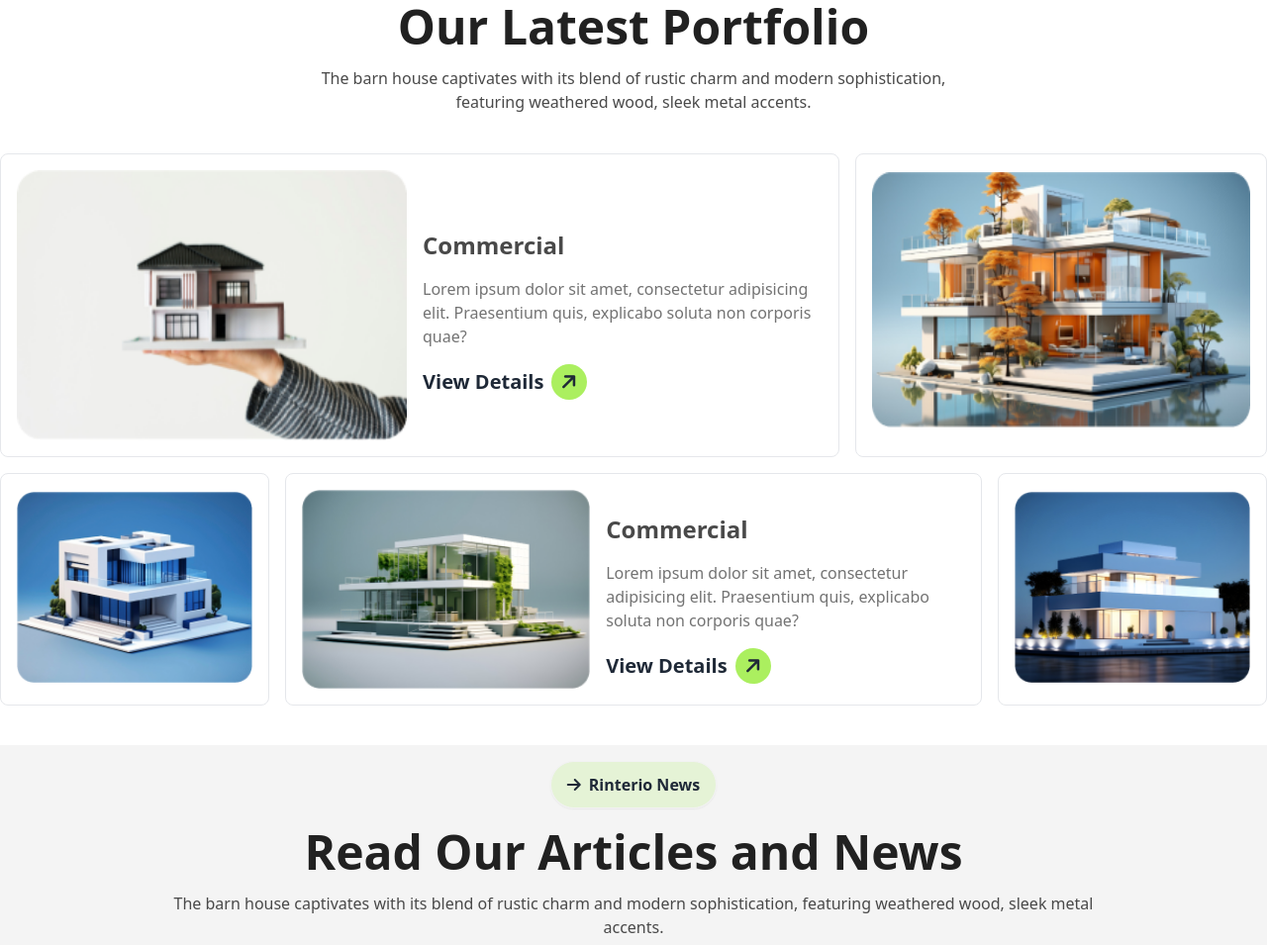
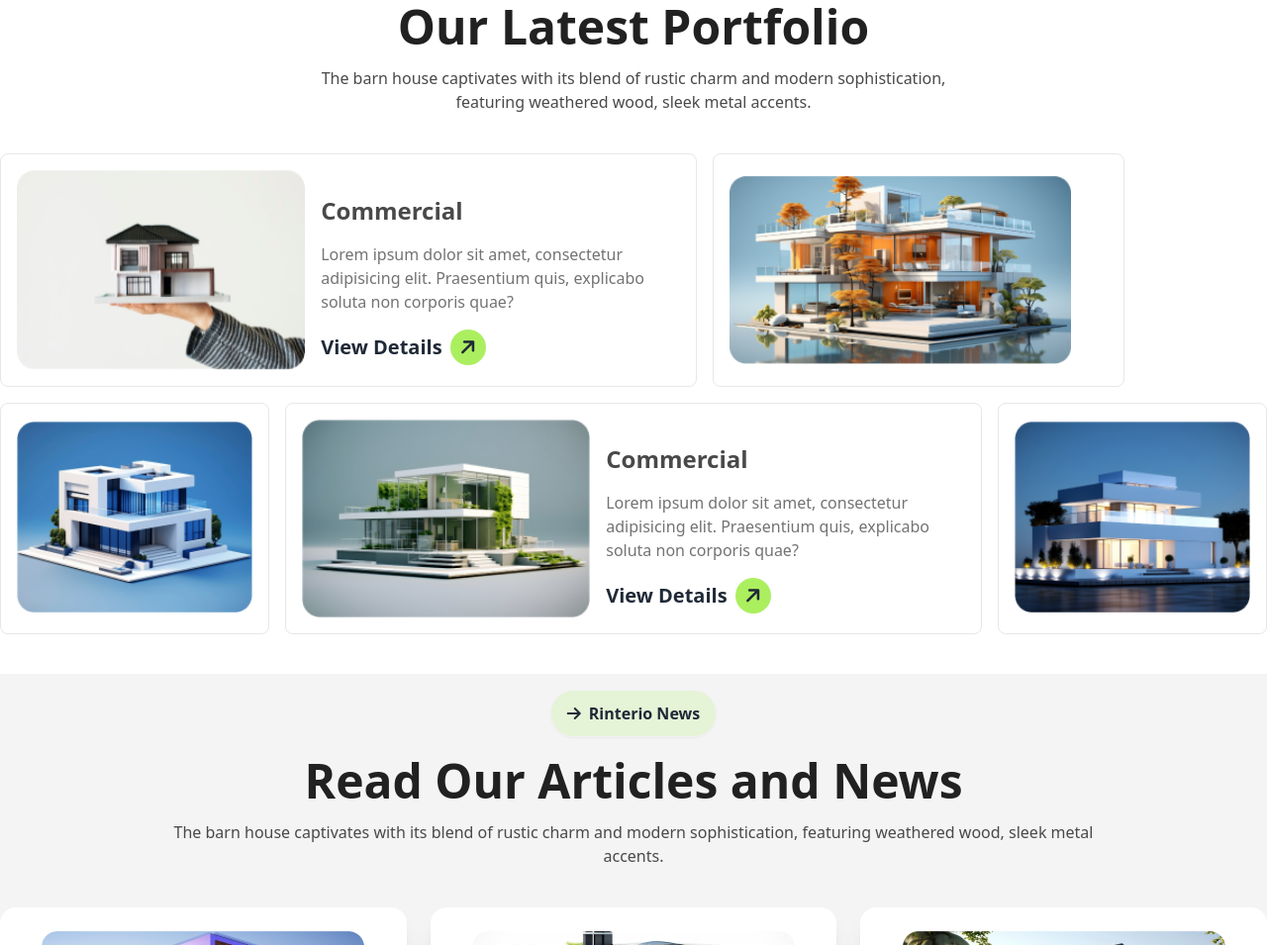
Before and after one commit to ahmed-tuhin/Assignment-3, a plain HTML site: page index.html in a window 1280 px wide. Shown: the part 2337-3292 px from the top of the page at 99% size. Drawn offline with nearby package versions, Linux system fonts and the light colour scheme.

Commit message:
added some changes in portfolio section

```diff
--- a/index.html
+++ b/index.html
@@ -226,21 +226,21 @@
           <div class="my-10">
             <div class="grid grid-cols-1 lg:grid-cols-9 gap-4 rounded-lg">
               <!-- row-1 item-1 -->
-               <div class="border rounded-lg lg:col-span-6 lg:flex justify-center items-center gap-6 lg:gap-4 space-y-5 p-4">
+              <div class="border rounded-lg lg:col-span-5 lg:flex justify-center items-center gap-6 lg:gap-4 space-y-5 p-4">
                 <div class="w-full">
                   <img class="w-full" src="./images/img1.png" alt="">
                 </div>
                 <div class="flex flex-col gap-4">
                   <h3 class="text-2xl text-[#494949] font-extrabold">Commercial</h3>
                   <p class="text-base text-[#737373] font-medium">Lorem ipsum dolor sit amet, consectetur adipisicing elit. Praesentium quis, explicabo soluta non corporis quae?</p>
-                  <button class=" flex justify-start items-center text-lg lg:text-xl text[#212121] font-medium lg:font-bold  gap-2">View Details  <h6 class=" bg-btn_bg rounded-full text-center"><i class="-rotate-45 w-9 p-2  fa-solid fa-arrow-right"></i></h6></button>
+                  <button class=" flex justify-start items-center text-lg lg:text-xl text[#212121] font-medium lg:font-extrabold gap-2">View Details<h6 class=" bg-btn_bg rounded-full text-center"><i class="-rotate-45 w-9 p-2  fa-solid fa-arrow-right"></i></h6></button>
 
                 </div>
                </div>
                <!--row-1 item-2 -->
-                <div class="lg:col-span-3 border rounded-lg items-center pt-[18px] px-4 w-full ">
+                <div class="lg:col-span-3 border rounded-lg items-center pt-[22px] px-4 w-full ">
                   <div class="w-full h-full">
-                    <img class="w-full h-[90%]" src="./images/img2.png" alt="">
+                    <img class="h-[90%]" src="./images/img2.png" alt="">
                   </div>
                 </div>
                 <!-- row-2 item-1 -->
```
